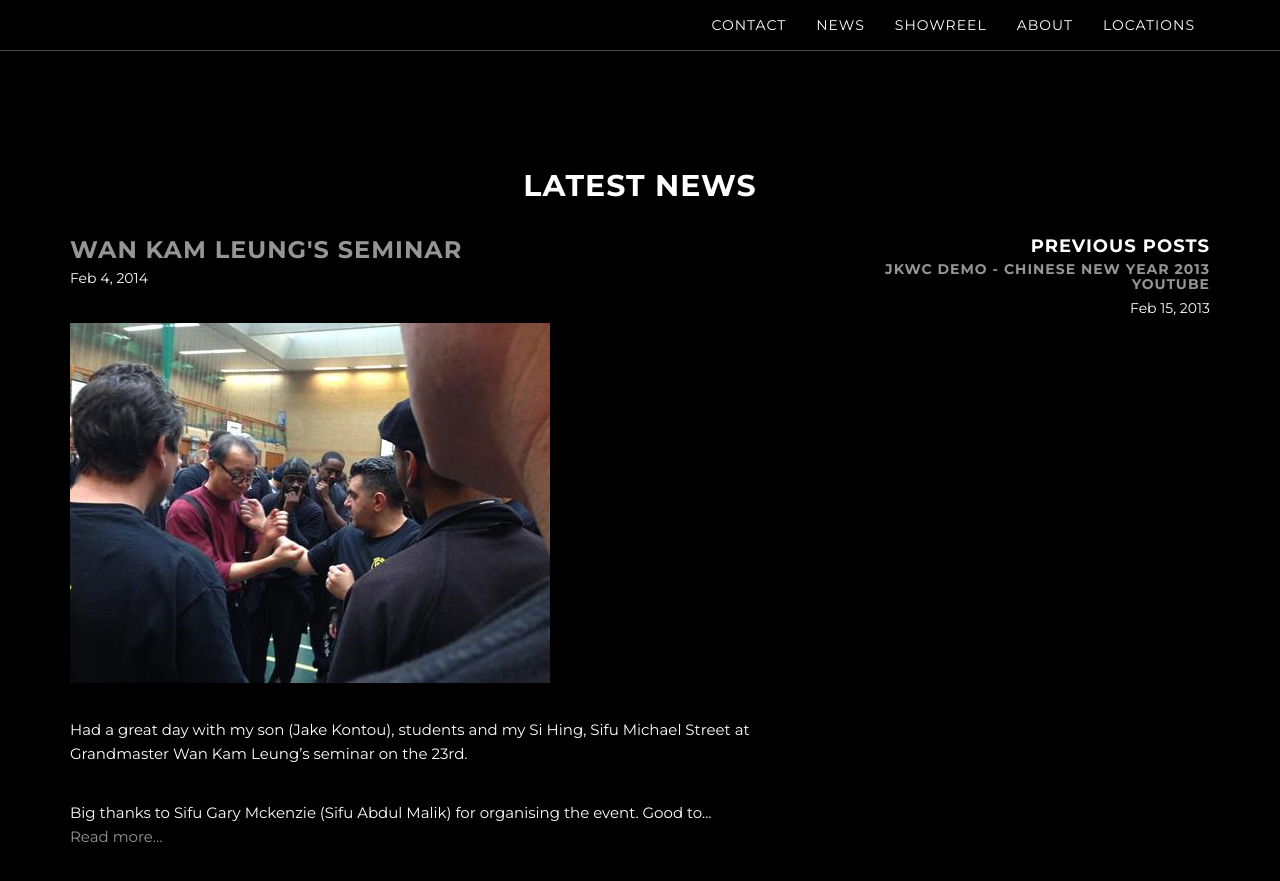
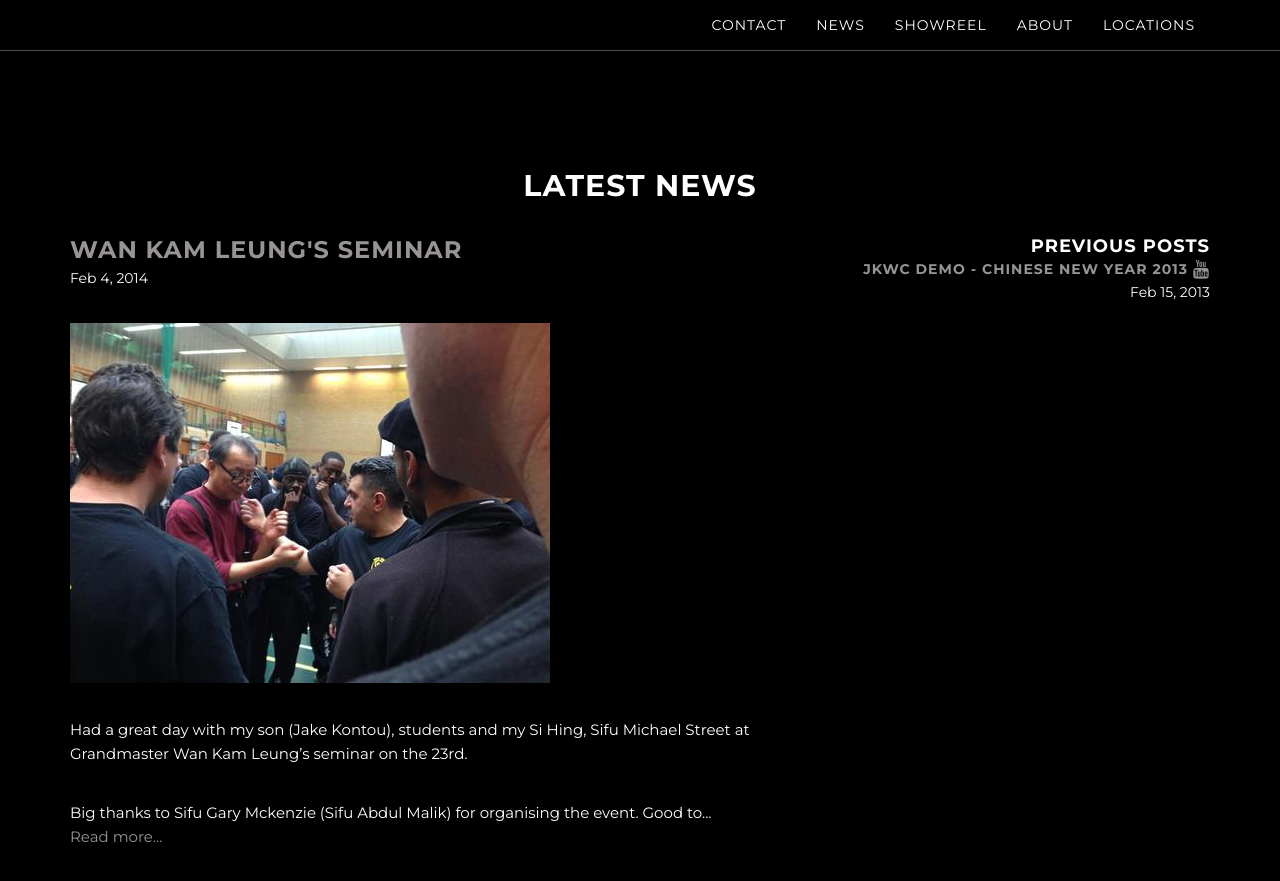
Before and after one commit to JackKontouWingChun/jkwc_ws, a Jekyll site: the page built from index.html, in a window 1280 px wide and 900 px high, scrolled down 1361 px. Shown: the top 881 px of the window. Built offline with Jekyll 4.4.1, drawn with Linux system fonts in a browser that asks for light colours; the list of posts is cut into pages by our own code.

Commit message:
added youtube logo to youtube post titles

```diff
--- a/_layouts/post.html
+++ b/_layouts/post.html
@@ -6,7 +6,7 @@ layout: default
 		<div class="col-lg-8">
 			<div class="post">
 				<header class="post-header">
-					<h1 class="post-title">{{ page.title }}</h1>
+					<h1 class="post-title">{{ page.title }}{% if page.category == 'youtube' %} <span class="fa fa-lg fa-youtube"></span> {% endif %}</h1>
 					<p class="post-meta">{{ page.date | date: "%b %-d, %Y" }}{% if page.author %} {{ page.author }}{% endif %}{% if page.meta %}{{ page.meta }}{% endif %}</p>
 				</header>
 
@@ -21,7 +21,7 @@ layout: default
 			{% for post in site.posts %}
 				<li>
 					<h5>
-						<a class="post-link" href="{{ post.url | prepend: site.baseurl }}">{{ post.title }}</a>
+						<a class="post-link" href="{{ post.url | prepend: site.baseurl }}">{{ post.title }}{% if post.category == 'youtube' %} <span class="fa fa-lg fa-youtube"></span> {% endif %}</a>
 					</h5>
 					<span class="post-meta">{{ post.date | date: "%b %-d, %Y" }}</span>
 				</li>
--- a/index.html
+++ b/index.html
@@ -39,17 +39,12 @@ published: true
 			<div style="margin-top:30px;">
 				<div class="col-md-8 text-left">
 					{% assign post = paginator.posts.first %}
-					{% assign url = post.url %}
-					{% assign title = post.title %}
-					{% assign date = post.date %}
-					{% assign content = post.content %}
-					{% assign category = post.category | strip_html %}
 					<h3>
-						<a class="post-link" href="{{ url | prepend: site.baseurl }}">{{ title }}</a>
+						<a class="post-link" href="{{ post.url | prepend: site.baseurl }}">{{ post.title }}{% if post.category == 'youtube' %} <span class="fa fa-lg fa-youtube"></span> {% endif %}</a>
 					</h3>
-					<span class="post-list post-meta">{{ date | date: "%b %-d, %Y" }}</span>
-					<p> {{ content | truncatewords:50}}<br>
-					<a class="post-link" href="{{ url }}">Read more...</a><br><br></p>
+					<span class="post-list post-meta">{{ post.date | date: "%b %-d, %Y" }}</span>
+					<p> {{ post.content | truncatewords:50}}<br>
+					<a class="post-link" href="{{ post.url }}">Read more...</a><br><br></p>
 				</div>
 				<div class="col-md-4 text-right">
 					<h4>Previous Posts</h4>
@@ -58,7 +53,7 @@ published: true
 						{% if forloop.first != true %}
 						<li>
 							<h5>
-								<a class="post-link" href="{{ post.url | prepend: site.baseurl }}">{{ post.title }}{% if post.category == 'youtube' %} {{ post.category }} {% endif %}</a>
+								<a class="post-link" href="{{ post.url | prepend: site.baseurl }}">{{ post.title }}{% if post.category == 'youtube' %} <span class="fa fa-lg fa-youtube"></span> {% endif %}</a>
 							</h5>
 							<span class="post-meta">{{ post.date | date: "%b %-d, %Y" }}</span>
 						</li>
```
